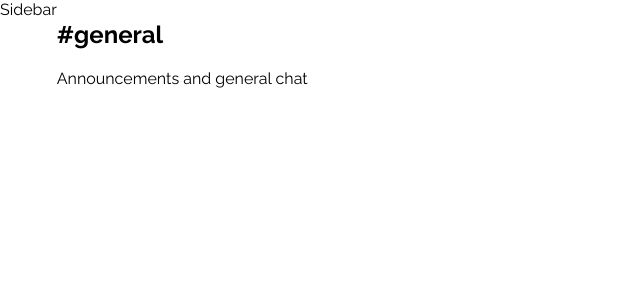
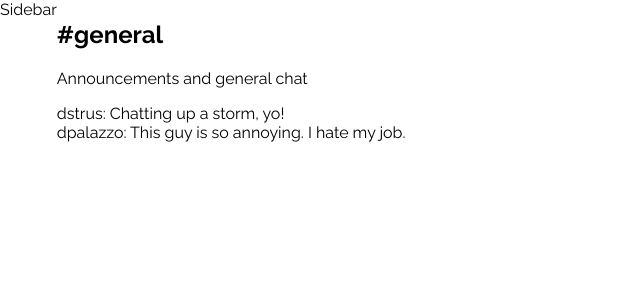
Before and after one commit to xtbc18s3/chatarang, a React (Create React App) app: page / in a window 1280 px wide. Shown: the top 300 px of the page, without its empty margins (0-640 px from the left). Built offline with nearby package versions, Linux system fonts and the light colour scheme.

Commit message:
Add MessageList and a Message component that receives a prop

```diff
--- a/src/Chat.js
+++ b/src/Chat.js
@@ -1,12 +1,14 @@
 import React, { Component } from 'react'
 
 import ChatHeader from './ChatHeader'
+import MessageList from './MessageList'
 
 class Chat extends Component {
   render() {
     return (
       <div className="Chat">
         <ChatHeader />
+        <MessageList />
       </div>
     )
   }
--- /dev/null
+++ b/src/Message.js
@@ -0,0 +1,11 @@
+import React from 'react'
+
+const Message = (props) => {
+  return (
+    <div className="Message">
+      {props.message.userName}: {props.message.body}
+    </div>
+  )
+}
+
+export default Message
--- /dev/null
+++ b/src/MessageList.js
@@ -0,0 +1,22 @@
+import React from 'react'
+
+import Message from './Message'
+
+const MessageList = () => {
+  const messages = [
+    { id: 1, userName: 'dstrus', body: 'Chatting up a storm, yo!' },
+    { id: 2, userName: 'dpalazzo', body: 'This guy is so annoying. I hate my job.' },
+  ]
+
+  return (
+    <div className="MessageList">
+      {
+        messages.map(msg => (
+          <Message message={msg} key={msg.id} />
+        ))
+      }
+    </div>
+  )
+}
+
+export default MessageList
```
